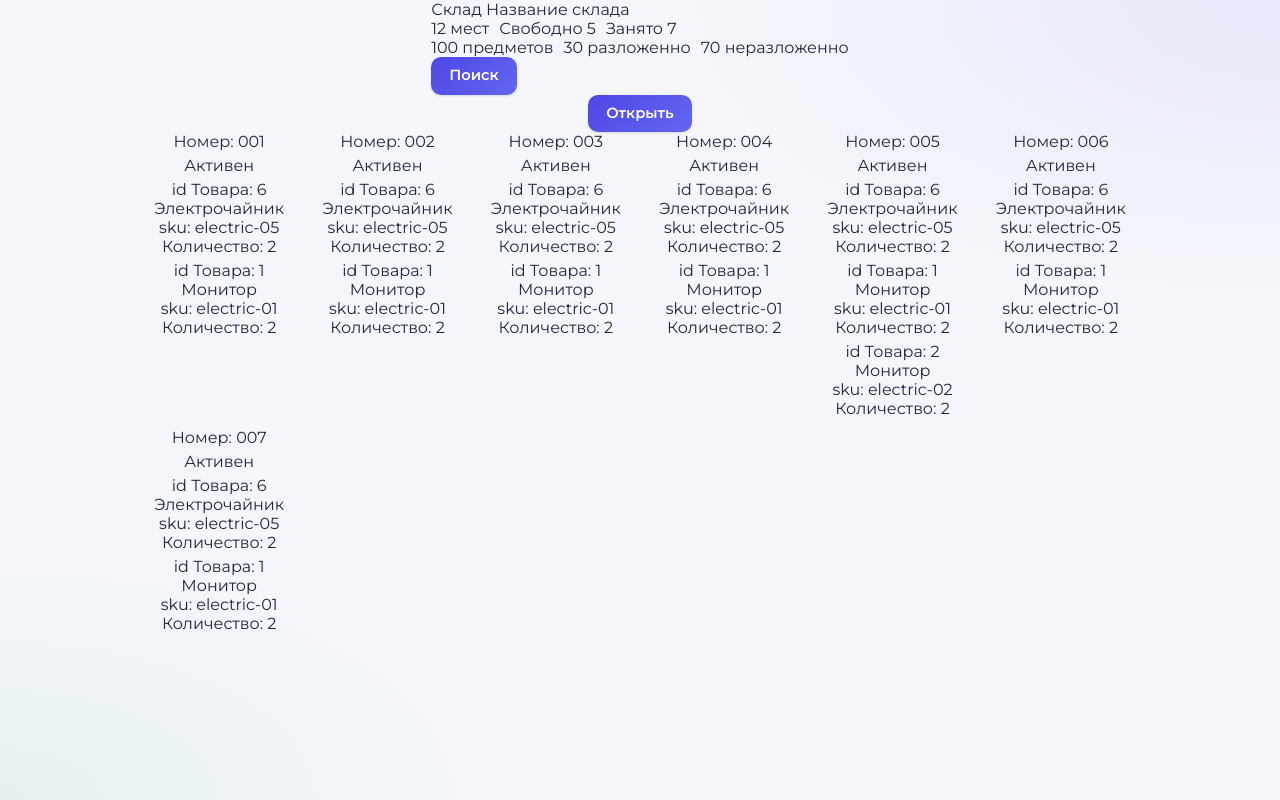
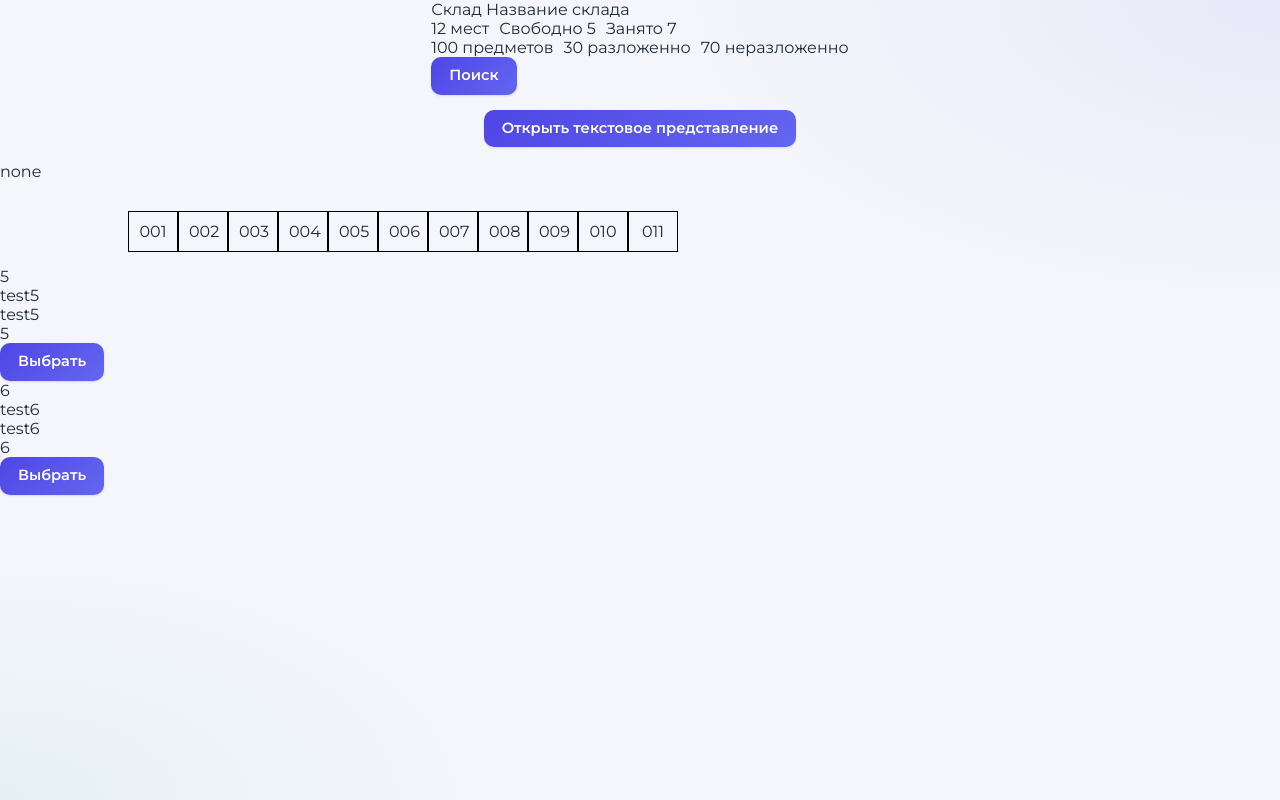
Before and after one commit to Camarot1/ganja-crm-frontend, a React (Vite) app: page /layoutwarehouses/1 in a window 1280 px wide. Built offline with nearby package versions, Linux system fonts and the light colour scheme; the HTML template or start-up script is replaced by a standard one.

Commit message:
new visual on layoutpage

```diff
--- a/src/api/request.ts
+++ b/src/api/request.ts
@@ -34,7 +34,7 @@ export interface InfoStock{
     id: number
     name: string
     sku: string
-    quantity: string
+    quantity: number
     unit?: string
 }
 
--- a/src/pages/warehouses/layoutwarehouses.tsx
+++ b/src/pages/warehouses/layoutwarehouses.tsx
@@ -1,19 +1,24 @@
 import { useState, useEffect } from "react";
 import { apiFetch, type Warehouses, type InfoStock } from "../../api/request";
 import { useNavigate, useParams } from "react-router-dom";
-import { ProductsCard, WarehouseSlotsProps, WarehouseInfoProps } from "../../props";
+import { ProductsCard, WarehouseSlotsProps, WarehouseInfoProps, SlotsItemsProps } from "../../props";
 import { type WarehouseSlots, type WarehouseInfo } from "../../props"
 import './warehouses.scss'
+
 
 const LayoutWarehouses = () => {
     const { id } = useParams<{ id: string }>()
     const navigate = useNavigate()
 
-
+    const [ifTextMenuOpen, setTextMenuOpen] = useState(false)
 
     const [activeButton, setActiveButton] = useState(false)
 
     const [warehouseCode, setWarehouseCode] = useState<string>('Название склада')
+
+    const [hightlight, setHighlight] = useState<InfoStock | null>(null)
+
+
     const [warehouseInfo, setWarehouseInfo] = useState<WarehouseInfo>({
         totalSlots: 12,
         freeSlots: 5,
@@ -33,13 +38,13 @@ const LayoutWarehouses = () => {
                     "id": 6,
                     "name": "Электрочайник",
                     "sku": "electric-05",
-                    "quantity": "2"
+                    "quantity": 2
                 },
                 {
                     "id": 1,
                     "name": "Монитор",
                     "sku": "electric-01",
-                    "quantity": "2"
+                    "quantity": 2
                 }
             ]
         },
@@ -53,13 +58,13 @@ const LayoutWarehouses = () => {
                     "id": 6,
                     "name": "Электрочайник",
                     "sku": "electric-05",
-                    "quantity": "2"
+                    "quantity": 2
                 },
                 {
                     "id": 1,
                     "name": "Монитор",
                     "sku": "electric-01",
-                    "quantity": "2"
+                    "quantity": 2
                 }
             ]
         },
@@ -73,13 +78,13 @@ const LayoutWarehouses = () => {
                     "id": 6,
                     "name": "Электрочайник",
                     "sku": "electric-05",
-                    "quantity": "2"
+                    "quantity": 2
                 },
                 {
                     "id": 1,
                     "name": "Монитор",
                     "sku": "electric-01",
-                    "quantity": "2"
+                    "quantity": 2
                 }
             ]
         },
@@ -93,13 +98,13 @@ const LayoutWarehouses = () => {
                     "id": 6,
                     "name": "Электрочайник",
                     "sku": "electric-05",
-                    "quantity": "2"
+                    "quantity": 2
                 },
                 {
                     "id": 1,
                     "name": "Монитор",
                     "sku": "electric-01",
-                    "quantity": "2"
+                    "quantity": 2
                 }
             ]
         },
@@ -113,19 +118,19 @@ const LayoutWarehouses = () => {
                     "id": 6,
                     "name": "Электрочайник",
                     "sku": "electric-05",
-                    "quantity": "2"
+                    "quantity": 2
                 },
                 {
                     "id": 1,
                     "name": "Монитор",
                     "sku": "electric-01",
-                    "quantity": "2"
+                    "quantity": 2
                 },
                 {
                     "id": 2,
                     "name": "Монитор",
                     "sku": "electric-02",
-                    "quantity": "2"
+                    "quantity": 2
                 }
             ]
         },
@@ -139,13 +144,13 @@ const LayoutWarehouses = () => {
                     "id": 6,
                     "name": "Электрочайник",
                     "sku": "electric-05",
-                    "quantity": "2"
+                    "quantity": 2
                 },
                 {
                     "id": 1,
                     "name": "Монитор",
                     "sku": "electric-01",
-                    "quantity": "2"
+                    "quantity": 2
                 }
             ]
         },
@@ -159,15 +164,110 @@ const LayoutWarehouses = () => {
                     "id": 6,
                     "name": "Электрочайник",
                     "sku": "electric-05",
-                    "quantity": "2"
+                    "quantity": 2
                 },
                 {
                     "id": 1,
                     "name": "Монитор",
                     "sku": "electric-01",
-                    "quantity": "2"
+                    "quantity": 2
                 }
             ]
+        },
+        {
+            id: 8,
+            warehouse_id: 1,
+            code: '008',
+            is_active: true,
+            products: [
+                {
+                    "id": 6,
+                    "name": "Электрочайник",
+                    "sku": "electric-05",
+                    "quantity": 2
+                },
+                {
+                    "id": 1,
+                    "name": "Монитор",
+                    "sku": "electric-01",
+                    "quantity": 2
+                }
+            ]
+        },
+        {
+            id: 9,
+            warehouse_id: 1,
+            code: '009',
+            is_active: true,
+            products: [
+                {
+                    "id": 6,
+                    "name": "Электрочайник",
+                    "sku": "electric-05",
+                    "quantity": 2
+                },
+                {
+                    "id": 1,
+                    "name": "Монитор",
+                    "sku": "electric-01",
+                    "quantity": 2
+                }
+            ]
+        },
+        {
+            id: 10,
+            warehouse_id: 1,
+            code: '010',
+            is_active: true,
+            products: [
+                {
+                    "id": 6,
+                    "name": "Электрочайник",
+                    "sku": "electric-05",
+                    "quantity": 2
+                },
+                {
+                    "id": 1,
+                    "name": "Монитор",
+                    "sku": "electric-01",
+                    "quantity": 2
+                }
+            ]
+        },
+        {
+            id: 11,
+            warehouse_id: 1,
+            code: '011',
+            is_active: true,
+            products: [
+                {
+                    "id": 6,
+                    "name": "Электрочайник",
+                    "sku": "electric-05",
+                    "quantity": 2
+                },
+                {
+                    "id": 1,
+                    "name": "Монитор",
+                    "sku": "electric-01",
+                    "quantity": 2
+                }
+            ]
+        },
+    ])
+
+    const [notPushItem, setNotPushItem] = useState([
+        {
+            "id": 5,
+            "name": "test5",
+            "sku": "test5",
+            "quantity": 5
+        },
+        {
+            "id": 6,
+            "name": "test6",
+            "sku": "test6",
+            "quantity": 6
         },
     ])
 
@@ -181,23 +281,48 @@ const LayoutWarehouses = () => {
         // логика открытия меню поиска передаваемая в пропс инфосклада
     }
 
-    const product = {
-        "id" : 7,
-        "name" : 'Клавиатура',
-        "sku" : "electric-03",
-        "quantity" : "2"
-    }
 
     const handleAdd = (data: number) => {
         if (!warehouseSlots) return
+        console.log(data)
 
         const push = [...warehouseSlots]
+        if (!hightlight) return
         push[data - 1] = {
             ...push[data - 1],
-            products: [...push[data - 1].products, product]
+            products: [...push[data - 1].products, hightlight]
         }
         setWarehouseSlots(push)
+        const updateList = notPushItem.filter(el => el.id !== hightlight.id)
+
+        setNotPushItem(updateList)
+        setHighlight(null)
+        setActiveButton(false)
     }
+
+    const selectNotPushed = (item: InfoStock) => {
+        setHighlight(item)
+        setActiveButton(!activeButton)
+    }
+
+    const clearSelect = () => {
+        setHighlight(null)
+        setActiveButton(false)
+    }
+
+    const [openStatus, setOpenStatus] = useState(false)
+    const [openMenuInfo, setMenuInfo] = useState<InfoStock[] | null>(null)
+    const [openMenuId, setOpenMenuId] = useState<number | null>(null)
+
+    const openInfo = (id: number) => {
+        if (!warehouseSlots) return
+        let data = warehouseSlots[id - 1]
+        setMenuInfo(data.products)
+        setOpenMenuId(id)
+        setOpenStatus(true)
+
+    }
+
 
     const loadMainData = async () => {
         try {
@@ -215,16 +340,59 @@ const LayoutWarehouses = () => {
     return (
         <main className="layoutwarehouses">
             <WarehouseInfoProps code={warehouseCode} {...warehouseInfo} openSearch={search} />
-            <button className="layout__button" onClick={() => setActiveButton(!activeButton)}>{activeButton ? 'Закрыть' : "Открыть"}</button>
+            {activeButton && <button className="layout__button" onClick={() => clearSelect()}>Закрыть</button>}
+            <button className="layout__button" onClick={() => setTextMenuOpen(!ifTextMenuOpen)}>{ifTextMenuOpen ? 'Закрыть текстовое представление' : 'Открыть текстовое представление'}</button>
+            <div>{hightlight ? (
+                <div>
+                    <p>Выбранно сейчас:</p>
+                    <p>ID | {hightlight.id}</p>
+                    <p>{hightlight.name}</p>
+                    <p>SKU | {hightlight.sku}</p>
+                    <p>Количество | {hightlight.quantity}</p>
+                </div>
+            ) : 'none'}</div>
             <div className="warehouse__slots">
-                {warehouseSlots && (
+                {ifTextMenuOpen && warehouseSlots && (
                     warehouseSlots.map(item => (
                         <>
-                            <WarehouseSlotsProps {...item} onAdd={activeButton ? () => handleAdd(item.id) : undefined} />
+                            <WarehouseSlotsProps key={item.id} {...item} onAdd={activeButton ? () => handleAdd(item.id) : undefined} />
                         </>
                     ))
                 )}
             </div>
+
+            <section className="layout__visual">
+                {warehouseSlots && warehouseSlots.length > 0 ? (
+                    warehouseSlots.map(item => (
+                        <div className="layout__cube" key={item.id} onClick={() => openInfo(item.id)}>
+                            {item.code}
+                        </div>
+                    ))
+                ) : (<div>ничего нет</div>)}
+            </section>
+
+            <div>
+                {notPushItem.map(item => (
+                    <div key={item.id}>
+                        <p>{item.id}</p>
+                        <p>{item.name}</p>
+                        <p>{item.sku}</p>
+                        <p>{item.quantity}</p>
+                        <button onClick={() => selectNotPushed(item)}>Выбрать</button>
+                    </div>
+                ))}
+            </div>
+            {openStatus && openMenuId && <div className="window-overlay" onClick={() => setOpenStatus(false)}>
+                <div className="window-content layout__open-menu" onClick={(e) => e.stopPropagation()}>
+                    <p>Номер карточки {openMenuId}</p>
+                    {openMenuInfo?.map(item => (
+                        <>
+                            <SlotsItemsProps key={item.id}{...item} />
+                        </>
+                    ))}
+                    {hightlight && openMenuId && <button onClick={() => handleAdd(openMenuId)}>Добавить</button>}
+                </div>
+            </div>}
         </main>
     )
 }
@@ -236,3 +404,4 @@ export default LayoutWarehouses
 // в каждой карточке места будет кнопка выкладки которая будет появляться только когда мы выбираем товар
 // при нажатии на кнопку делаем пост запрос который ззакидывает значение на сервак
 // тут же обновляем
+// UPD логика прописана только на стороне фронта, осталось добавить только взаимодействие с бекендом
--- a/src/pages/warehouses/warehouses.scss
+++ b/src/pages/warehouses/warehouses.scss
@@ -129,12 +129,26 @@
 
 .layoutwarehouses{
     @include column;
+    gap: 15px;
 
     .warehouseInfo-props{
         align-self: center;
         .numbers__row{
             display: flex;
             gap:10px;
+        }
+    }
+
+    .layout__visual{
+        align-self: center;
+        display: grid;
+        width: 80vw;
+        grid-template-columns: repeat(30, 50px);
+        row-gap: 20px;
+        .layout__cube{
+            padding: 10px;
+            border: 1px solid black;
+            text-align: center;
         }
     }
 
@@ -155,6 +169,12 @@
 
     .layout__button{
         align-self: center;
+    }
+
+    .layout__open-menu{
+        display: flex;
+        flex-direction: column;
+        gap: 10px;
     }
 }
 
--- a/src/props.scss
+++ b/src/props.scss
@@ -303,6 +303,10 @@ form {
     }
 }
 
+.slot__item{
+    @include card
+}
+
 @keyframes card-in {
     from {
         opacity: 0;
--- a/src/props.tsx
+++ b/src/props.tsx
@@ -237,12 +237,12 @@ export interface WarehouseInfo {
     unlocated: number
 }
 
-interface WarehouseInfoProps extends WarehouseInfo{
+interface WarehouseInfoProps extends WarehouseInfo {
     code: string
     openSearch: () => void
 }
 
-export const WarehouseInfoProps = ({code, totalSlots, freeSlots, occupiedSlots, totalStock, allocated, unlocated ,openSearch}: WarehouseInfoProps) => {
+export const WarehouseInfoProps = ({ code, totalSlots, freeSlots, occupiedSlots, totalStock, allocated, unlocated, openSearch }: WarehouseInfoProps) => {
     return (
         <div className="warehouseInfo-props" key={code}>
             <p>Склад {code}</p>
@@ -271,24 +271,34 @@ export interface WarehouseSlots {
     products: InfoStock[]
 }
 
-interface WarehouseSlotsprops extends WarehouseSlots{
+interface WarehouseSlotsprops extends WarehouseSlots {
     onAdd?: () => void
 }
 
-export const WarehouseSlotsProps = ({ id, warehouse_id, code, is_active, products, onAdd }: WarehouseSlotsprops) => {
+export const WarehouseSlotsProps = ({ id, code, is_active, products, onAdd }: WarehouseSlotsprops) => {
     return (
         <div className='warehouseSlots-props' key={id}>
             <p>Номер: {code}</p>
             <p>{is_active ? 'Активен' : 'Неактивен'}</p>
             {products.map(item => (
-                <div key={item.id}>
-                    <p>id Товара: {item.id}</p>
-                    <p>{item.name}</p>
-                    <p>sku: {item.sku}</p>
-                    <p>Количество: {item.quantity}</p>
-                </div>
+                <SlotsItemsProps {...item}/>
             ))}
-            {onAdd && <button onClick={onAdd}>Добавить</button> }
+            {onAdd && <button onClick={onAdd}>Добавить</button>}
+        </div>
+    )
+}
+
+interface SlotsInfoView extends InfoStock{
+    onAdd?: () => void
+}
+
+export const SlotsItemsProps = ({id, name,sku, quantity}: SlotsInfoView) => {
+    return (
+        <div className='slot__item' key={id}>
+            <p>id Товара: {id}</p>
+            <p>{name}</p>
+            <p>sku: {sku}</p>
+            <p>Количество: {quantity}</p>
         </div>
     )
 }
```
